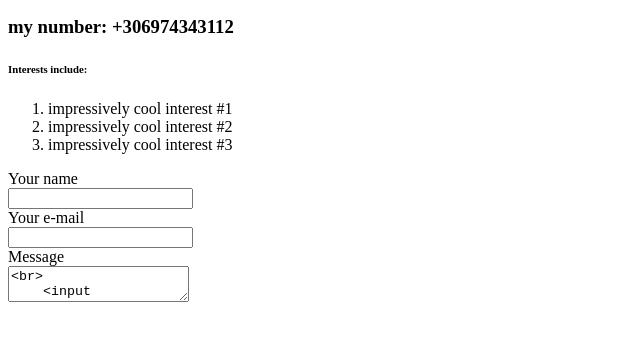
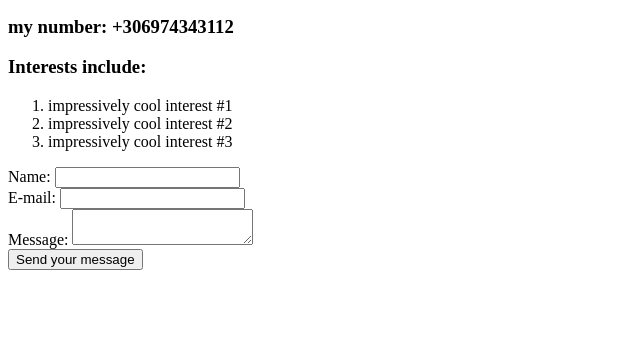
Before and after one commit to joseph-xx/joseph-xx.github.io, a plain HTML site: page index.html in a window 1280 px wide. Shown: the part 413-754 px from the top of the page, without its empty margins (0-640 px from the left). Drawn offline with Linux system fonts and the light colour scheme.

Commit message:
second upload

```diff
--- a/index.html
+++ b/index.html
@@ -18,22 +18,30 @@
 <h3> joseph </h3>
 <h3> my number: +306974343112 </h3>
 
-<h6>Interests include:</h6>
+<h3>Interests include:</h3>
 		<ol>
 			<li>impressively cool interest #1</li>
 			<li>impressively cool interest #2</li>
 			<li>impressively cool interest #3</li>
 		</ol>
 
-<form action="contact.php" method="post">
-    Your name<br>
-    <input type="text" name="cf_name"><br>
-    Your e-mail<br>
-    <input type="text" name="cf_email"><br>
-    Message<br>
-    <textarea name="cf_message"><br>
-    <input type="submit" value="Send">
-    <input type="reset" value="Clear">
+<form action="/my-handling-form-page" method="post">
+    <div>
+        <label for="name">Name:</label>
+        <input type="text" id="name" />
+    </div>
+    <div>
+        <label for="mail">E-mail:</label>
+        <input type="email" id="mail" />
+    </div>
+    <div>
+        <label for="msg">Message:</label>
+        <textarea id="msg"></textarea>
+    </div>
+
+    <div class="button">
+        <button type="submit">Send your message</button>
+    </div>
 </form>
 
 
```
